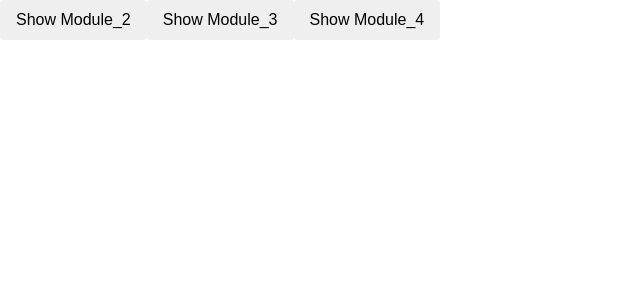
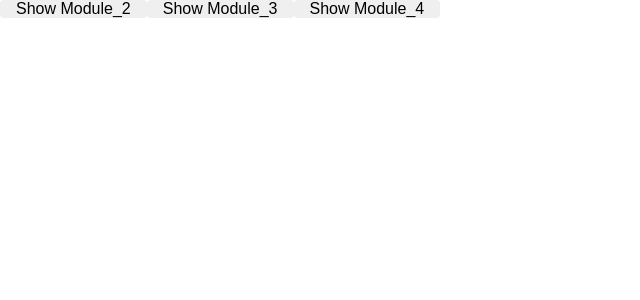
Before and after one commit to DemetriusGarson/React-conspect, a React (Vite) app: page / in a window 1280 px wide. Shown: the top 300 px of the page, without its empty margins (0-640 px from the left). Built offline with nearby package versions, Linux system fonts and the light colour scheme.

Commit message:
add: global.css settings

```diff
--- a/src/global.css
+++ b/src/global.css
@@ -1,13 +1,65 @@
 :root {
-  --test: blue;
+  --color-background-primary: #fff;
+  --color-background-secondary: #c4f5f5;
+
+  --color-text-primary: #222;
+
+  --font-family-primary: Arial;
+  --font-size-primary: 16px;
+
+  --line-height-primary: 1.5px;
+
+  --min-width-primary: 320px;
+}
+
+*,
+*::before,
+*::after {
+  box-sizing: border-box;
+}
+
+* {
+  margin: 0;
+  padding: 0;
+}
+
+html {
+  scroll-behavior: smooth;
 }
 
 body {
-  font-family: sans-serif;
-  line-height: 1.5;
+  min-width: var(--min-width-primary);
+  min-height: 100vh;
+  font-family: var(--font-family-primary), sans-serif;
+  font-size: var(--font-size-primary);
+  line-height: var(--line-height-primary);
+  background-color: var(--color-background-primary);
+  color: var(--color-text-primary);
 }
 
 img {
   display: block;
   max-width: 100%;
+  height: auto;
 }
+
+a {
+  color: inherit;
+  text-decoration: none;
+}
+
+button,
+input,
+textarea,
+select {
+  font: inherit;
+}
+
+button {
+  cursor: pointer;
+}
+
+ul,
+ol {
+  list-style: none;
+}
```
